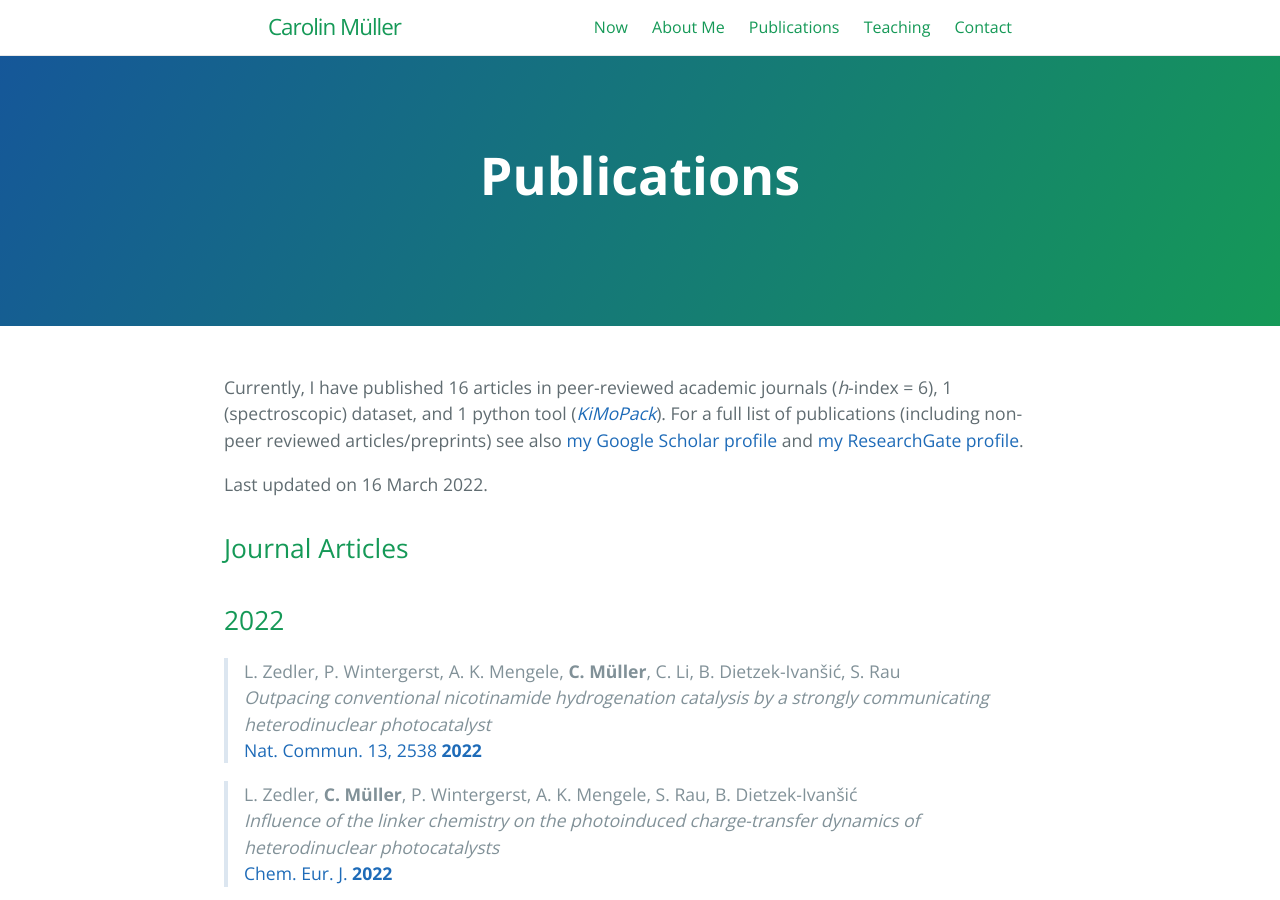
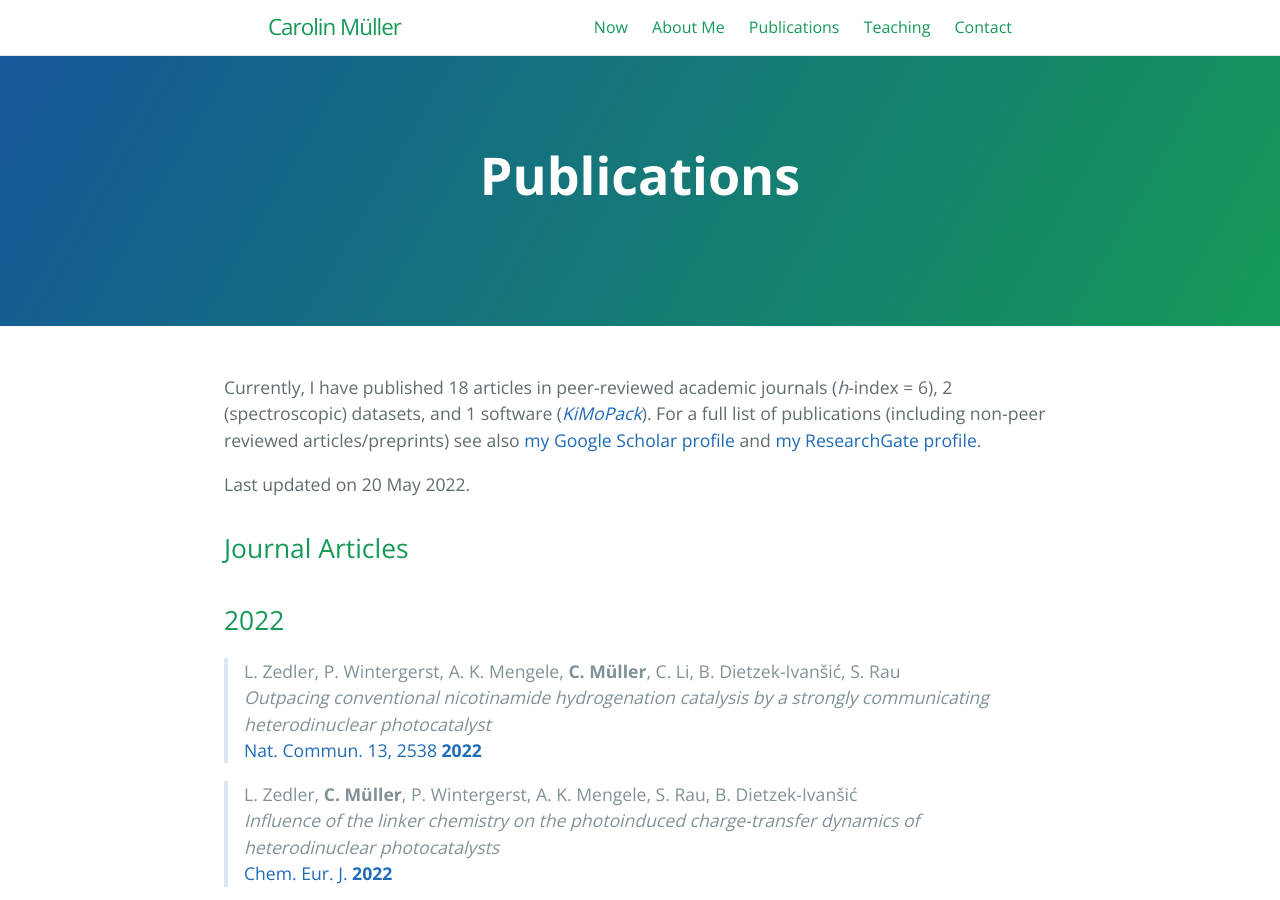
Before and after one commit to carolin-m/carolin-m.github.io, a Jekyll site: the page built from publications.md, in a window 1280 px wide and 900 px high. Built offline with Jekyll 4.4.1, drawn with Linux system fonts in a browser that asks for light colours; some of the changed text lies outside the part shown.

Commit message:
Update publications.md

```diff
--- a/publications.md
+++ b/publications.md
@@ -6,9 +6,9 @@ ref: publications
 order: 1
 ---
 
-Currently, I have published 16 articles in peer-reviewed academic journals (*h*-index = 6), 1 (spectroscopic) dataset, and 1 python tool ([*KiMoPack*](https://pypi.org/project/KiMoPack/6.2.10/)). For a full list of publications (including non-peer reviewed articles/preprints) see also [my Google Scholar profile](https://scholar.google.com/citations?hl=de&user=GTdILbgAAAAJ) and [my ResearchGate profile](https://www.researchgate.net/profile/Carolin-Mueller-6).
+Currently, I have published 18 articles in peer-reviewed academic journals (*h*-index = 6), 2 (spectroscopic) datasets, and 1 software ([*KiMoPack*](https://pypi.org/project/KiMoPack/6.2.10/)). For a full list of publications (including non-peer reviewed articles/preprints) see also [my Google Scholar profile](https://scholar.google.com/citations?hl=de&user=GTdILbgAAAAJ) and [my ResearchGate profile](https://www.researchgate.net/profile/Carolin-Mueller-6).
 
-Last updated on 16 March 2022.
+Last updated on 20 May 2022.
 
 ## Journal Articles <br>
 
```
Also changed, not shown: other parts of publications.md (+1 -1 lines).
